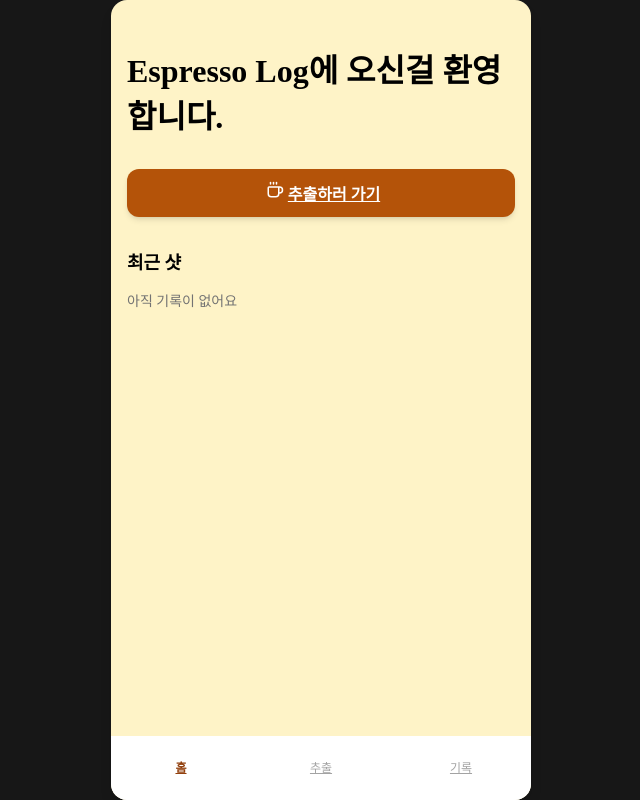
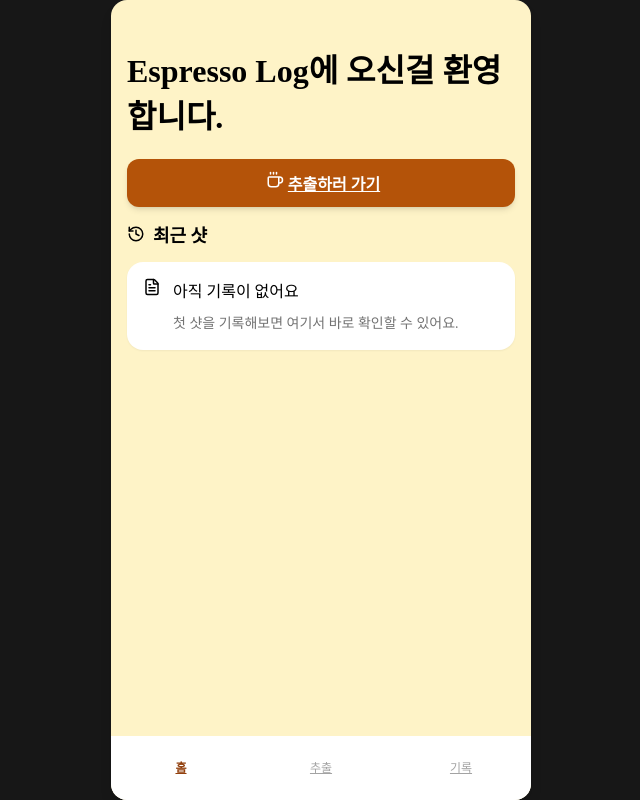
Before and after one commit to metjyc/espresso-log, a React (Vite) app: page / in a window 1280 px wide. Shown: the whole page, without its empty margins (319-959 px from the left). Built offline with nearby package versions, Linux system fonts and the light colour scheme.

Commit message:
feat: 샷 확인 카드 추가

```diff
--- a/src/pages/Home.tsx
+++ b/src/pages/Home.tsx
@@ -1,9 +1,10 @@
-import { Coffee } from "lucide-react";
+import { Coffee, FileText } from "lucide-react";
 import { Link } from "react-router-dom";
+import { History } from "lucide-react";
 
 export default function Home() {
   return (
-    <div className="space-y-8">
+    <>
       <header>
         <h1>Espresso Log에 오신걸 환영합니다.</h1>
       </header>
@@ -19,10 +20,23 @@
         <Coffee size={18} className="px-1" />
         <span>추출하러 가기</span>
       </Link>
-      <section className="space-y-3">
-        <h2 className="text-lg font-semibold">최근 샷</h2>
-        <div className="text-sm text-neutral-500">아직 기록이 없어요</div>
+      <section>
+        <div className="flex items-center gap-2">
+          <History size={18} />
+          <h2 className="text-lg font-semibold mb-3">최근 샷</h2>
+        </div>
+        <div className="rounded-2xl bg-white shadow-sm border border-black/5 p-4">
+          <div className="flex item-start gap-3">
+            <FileText size={18} />
+            <div className="space-y-3">
+              <p className="font-medium m-0">아직 기록이 없어요</p>
+              <p className="text-sm text-neutral-500">
+                첫 샷을 기록해보면 여기서 바로 확인할 수 있어요.
+              </p>
+            </div>
+          </div>
+        </div>
       </section>
-    </div>
+    </>
   );
 }
```
